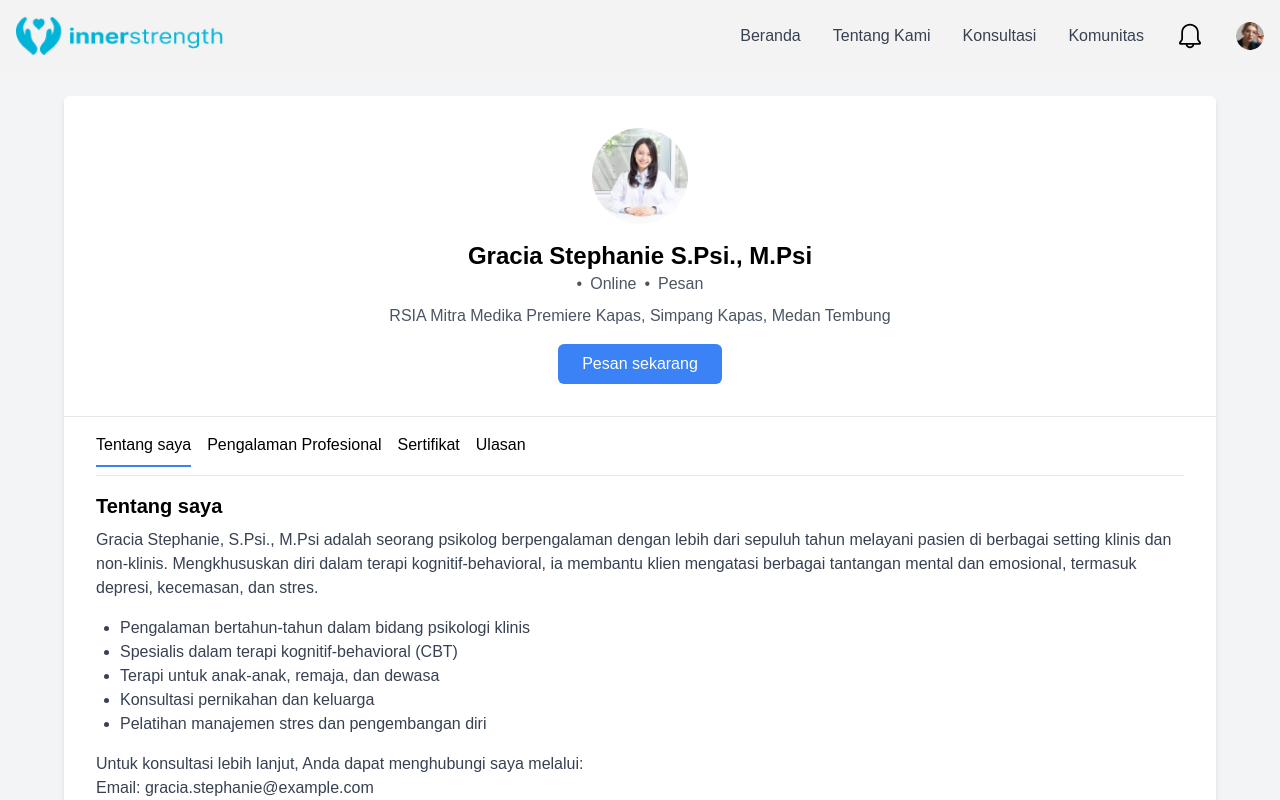
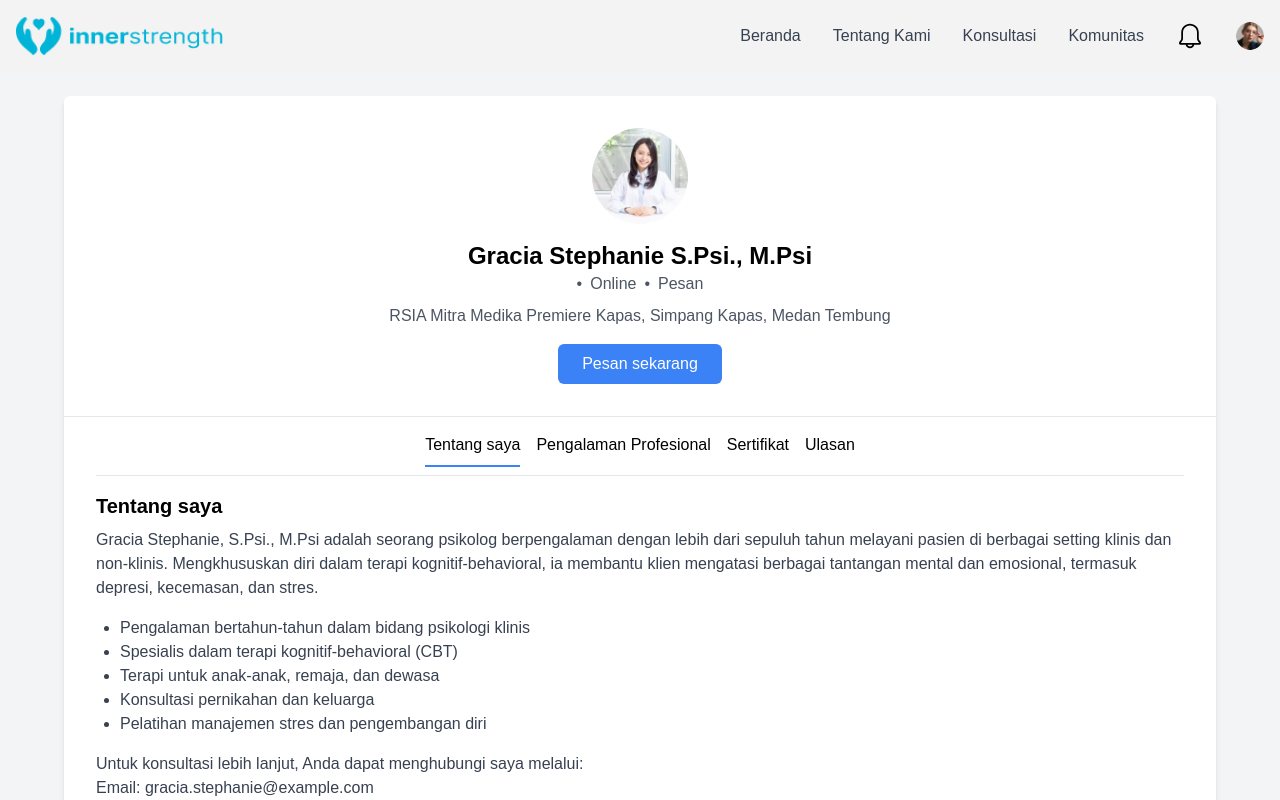
Before and after one commit to kupzed/InnerStrength, a React (Create React App) app: page /DetailKonsultasi in a window 1280 px wide. Shown: the top 800 px of the page. Built offline with nearby package versions, Linux system fonts and the light colour scheme.

Commit message:
Detail Terapis

```diff
--- a/src/pageslogin/konsultasi/DetailKonsultasi.jsx
+++ b/src/pageslogin/konsultasi/DetailKonsultasi.jsx
@@ -29,7 +29,7 @@ const DetailKonsultasi = () => {
           <button className="mt-4 px-6 py-2 bg-blue-500 text-white rounded-md">Pesan sekarang</button>
         </div>
         <div className="px-4 md:px-8 py-4 border-t">
-          <ul className="flex space-x-4 border-b pb-2">
+          <ul className="flex justify-center space-x-4 border-b pb-2">
             <li className="border-b-2 border-blue-500 pb-2">Tentang saya</li>
             <li className="cursor-pointer hover:border-b-2 hover:border-blue-500 pb-2">Pengalaman Profesional</li>
             <li className="cursor-pointer hover:border-b-2 hover:border-blue-500 pb-2">Sertifikat</li>
```
